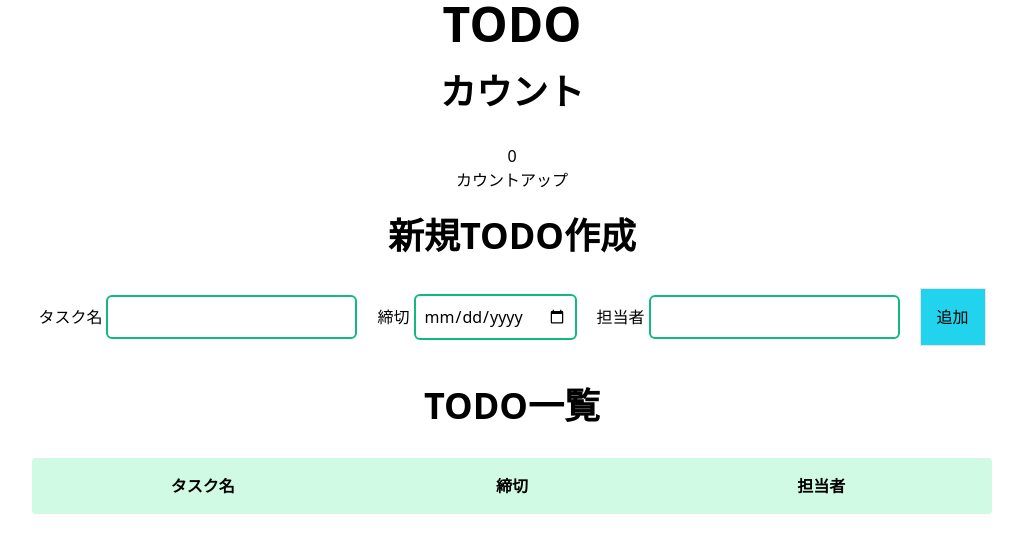
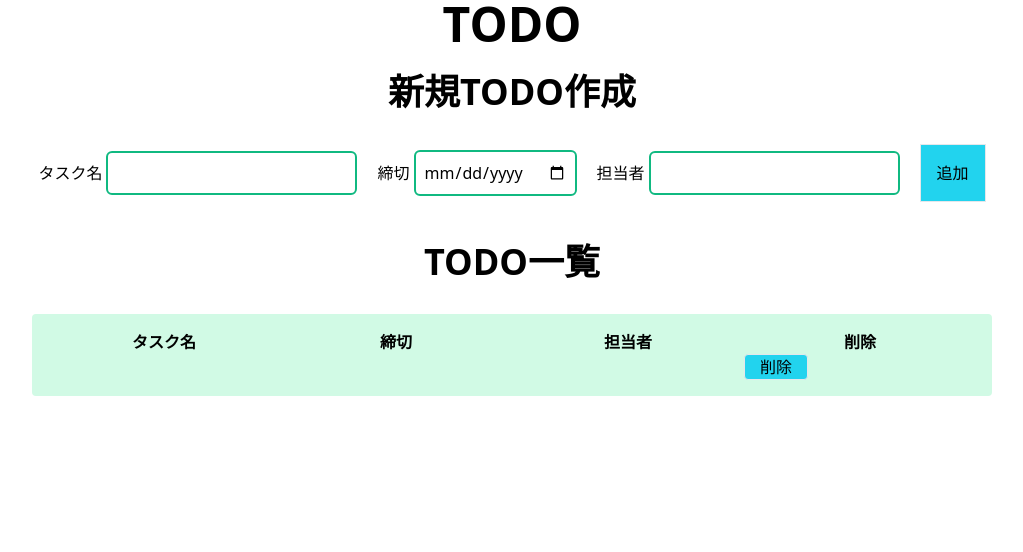
Before and after one commit to tslucky7/React-practice, a React app: page / in a window 1280 px wide. Both pictures are taken after a click on the button "追加". Shown: the top 552 px of the page, without its empty margins (128-1151 px from the left). Built offline with nearby package versions, Linux system fonts and the light colour scheme.

Commit message:
feat: useEffectを使ってLocalStorageにデータを保存する
- tailwindのクラスを追加
- 削除ボタンを追加
  - 関数定義などは未実装

```diff
--- a/src/js/App.tsx
+++ b/src/js/App.tsx
@@ -7,25 +7,23 @@ import { useEffect } from "react";
 
 export const App = () => {
   const [todoList, setTodoList] = React.useState<Todo[]>([]);
-  const [count, setCount] = React.useState<number>(0);
+
+  // マウント時に、LocalStorageからtodo一覧のデータを取得する
   useEffect(() => {
-    console.log("コンポーネントがマウントされた時とtodoListが更新された時に実行される");
-    // クリーンアップ関数の例
-    // return () => {
-    //   console.log("コンポーネントがアンマウントされる時に実行される");
-    // };
-  }, [todoList]);
+    const todoListData = localStorage.getItem("todo-list");
+    if (todoListData) {
+      setTodoList(JSON.parse(todoListData))
+    }
+  }, [])
+
+  // todoListが更新されるたびに、LocalStorageにデータを保存する
+  useEffect(() => {
+    localStorage.setItem("todo-list", JSON.stringify(todoList));
+  }, [todoList]); // 依存配列
 
   return (
     <main className="my-0 mx-auto w-3/4 text-center">
       <Heading level="h1">TODO</Heading>
-      <div className="mt-6">
-        <Heading level="h2">カウント</Heading>
-        <div className="mt-8">
-          <p>{count}</p>
-          <button onClick={() => setCount(count + 1)}>カウントアップ</button>
-        </div>
-      </div>
       <div className="mt-6">
         <Heading level="h2">新規TODO作成</Heading>
         <div className="mt-8">
--- a/src/js/components/todo/TodoItem.tsx
+++ b/src/js/components/todo/TodoItem.tsx
@@ -8,10 +8,13 @@ type TodoItemProps = {
 
 export const TodoItem: React.FC<TodoItemProps> = ({ task, deadline, person }) => {
   return (
-    <li className="grid grid-cols-3	">
+    <li className="grid grid-cols-4	">
       <div className="">{task}</div>
+      <div className="">{person}</div>
       <div className="">{deadline}</div>
-      <div className="">{person}</div>
+      <button className="border bg-cyan-400 w-16 rounded" onClick={() => {}}>
+        削除
+      </button>
     </li>
   );
 };
--- a/src/js/components/todo/TodoList.tsx
+++ b/src/js/components/todo/TodoList.tsx
@@ -9,10 +9,11 @@ type Props = {
 export const TodoList = ({ todoList }: Props) => {
   return (
     <ul className="bg-emerald-100 p-4 rounded">
-      <li className="grid grid-cols-3 font-bold">
+      <li className="grid grid-cols-4 font-bold">
         <div>タスク名</div>
         <div>締切</div>
         <div>担当者</div>
+        <div>削除</div>
       </li>
       {todoList.map((todo) => (
         <TodoItem
```
